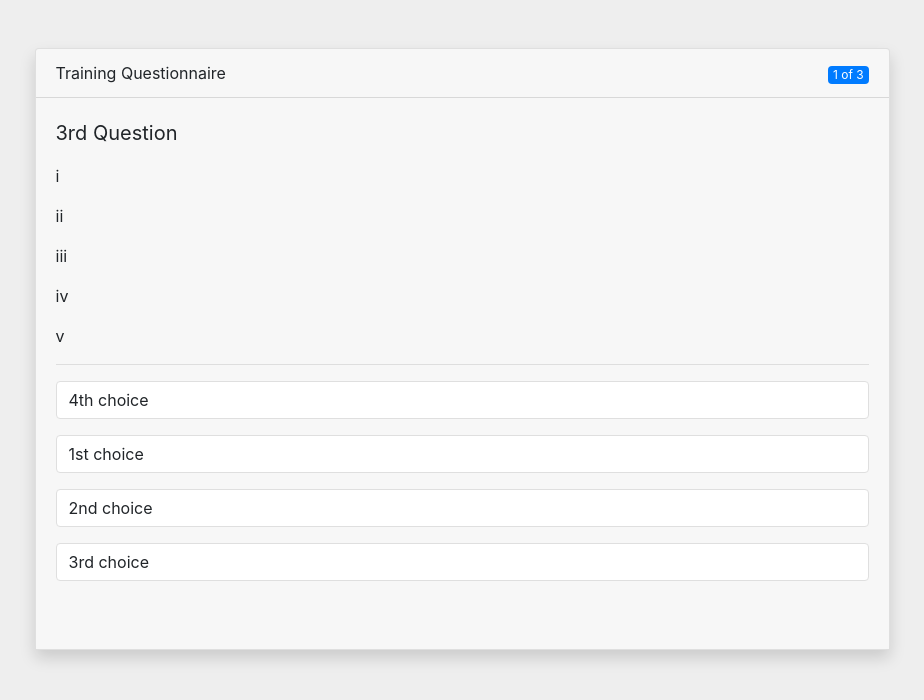
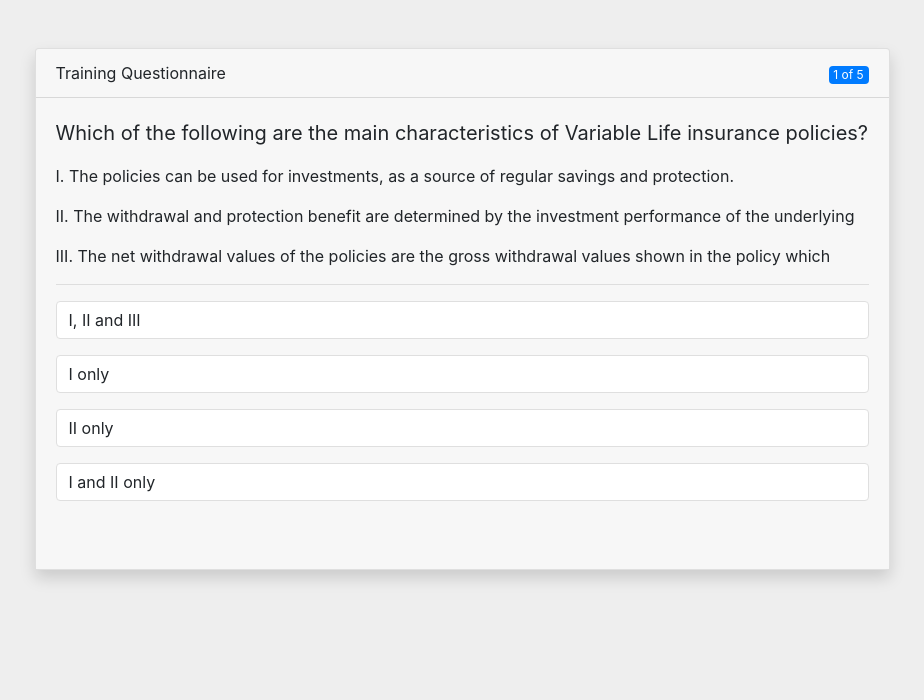
Before and after one commit to narcisskylake/narcisskylake.github.io, a plain HTML site: page index.html in a window 1280 px wide. Both pictures are taken after typing "Sample" into the empty fields and a click on the button "Start Quiz". Shown: the whole page, without its empty margins (178-1102 px from the left). Drawn offline with Linux system fonts and the light colour scheme.

Commit message:
[Update] Fixed choices shuffle feature

```diff
--- a/index.html
+++ b/index.html
@@ -53,7 +53,7 @@
 
                   <div class="btn-group btn-group-toggle options-group" data-toggle="buttons">
                     <label class="btn btn-normal" data-ng-repeat="option in tc.currentQuestionItem.options">
-                      <input data-ng-model="tc.currentAnswer.answerOrder" value="{{$index}}" type="radio" name="options" autocomplete="off">
+                      <input data-ng-model="tc.currentAnswer.answer" value="{{option.key}}" type="radio" name="options" autocomplete="off">
                       {{option.value}}
                     </label>
 
@@ -61,7 +61,7 @@
 
                 </div>
 
-                <div data-ng-show="tc.currentAnswer.answerOrder > -1" class="question-controls">
+                <div data-ng-show="tc.currentAnswer.answer" class="question-controls">
                   <button data-ng-show="tc.isLastQuestion();" type="submit" class="btn btn-success float-right">Finish</button>
                   <button data-ng-hide="tc.isLastQuestion();" type="submit" class="btn btn-primary float-right">Proceed to next question</button>
                 </div>
@@ -77,7 +77,7 @@
               <div class="score-details">
                 <div class="answers-review" data-ng-repeat="item in tc.userAnswers">
                   <p>{{tc.getQuestion(item)}}</p>
-                  <p>Your answer: {{tc.getUserAnswer(item)}}</p>
+                  <p>Your answer: {{tc.getUserAnswerText(item)}}</p>
                   <p ng-bind-html="tc.getCorrectAnswer(item);"></p>
                 </div>
               </div>
--- a/js/app.js
+++ b/js/app.js
@@ -17,82 +17,122 @@ angular.module('tApp', []);
         tc.questions = {
             items: [
                 {
-                    question: '1st Question',
+                    question: 'People generally invest their money to provide:',
                     extraDetails: [
-                        'i',
-                        'ii',
-                        'iii',
-                        'iv',
-                        'v',
+                        'I. An improvement in their financial position',
+                        'II. A less comfortable standard of living',
+                        'III. Retirement income',
+                        'IV. Funds for paying necessary expenses and taxes when the person dies'
                     ],
                     options: [
                         {
                             'key' : 'a',
-                            'value' : '1st choice'
+                            'value' : 'I, II and III'
                         },{
                             'key' : 'b',
-                            'value' : '2nd choice'
+                            'value' : 'I, III and IV'
                         },{
                             'key' : 'c',
-                            'value' : '3rd choice'
+                            'value' : 'I, II and IV'
                         },{
                             'key' : 'd',
-                            'value' : '4th choice'
+                            'value' : 'II, III and IV'
                         }
                     ],
-                    answer: 3
+                    answer: 'b'
                 },
                 {
-                    question: '2nd Question',
+                    question: 'Which of the following funds is comprised of a higher proportion of equity and a lower proportion of fixed-income',
+                    extraDetails: [],
+                    options: [
+                        {
+                            'key' : 'a',
+                            'value' : 'Bond Funds'
+                        },{
+                            'key' : 'b',
+                            'value' : 'Cash Funds'
+                        },{
+                            'key' : 'c',
+                            'value' : 'Managed Funds'
+                        },{
+                            'key' : 'd',
+                            'value' : 'Mixed Funds'
+                        }
+                    ],
+                    answer: 'c'
+                },
+                {
+                    question: 'Which of the following are the main characteristics of Variable Life insurance policies?',
                     extraDetails: [
-                        'i',
-                        'ii',
-                        'iii',
-                        'iv',
-                        'v',
+                        'I. The policies can be used for investments, as a source of regular savings and protection.',
+                        'II. The withdrawal and protection benefit are determined by the investment performance of the underlying',
+                        'III. The net withdrawal values of the policies are the gross withdrawal values shown in the policy which'
                     ],
                     options: [
                         {
                             'key' : 'a',
-                            'value' : '1st choice'
+                            'value' : 'I only'
                         },{
                             'key' : 'b',
-                            'value' : '2nd choice'
+                            'value' : 'II only'
                         },{
                             'key' : 'c',
-                            'value' : '3rd choice'
+                            'value' : 'I and II only'
                         },{
                             'key' : 'd',
-                            'value' : '4th choice'
+                            'value' : 'I, II and III'
                         }
                     ],
-                    answer: 1
+                    answer: 'c'
                 },
                 {
-                    question: '3rd Question',
+                    question: 'Which of the following statements are FALSE?',
                     extraDetails: [
-                        'i',
-                        'ii',
-                        'iii',
-                        'iv',
-                        'v',
+                        'I. The policyowners may request a partial withdrawal of the policy and the amount will be met by cashing the units at the offer price.',
+                        'II. The structure of charges and the investment content of a Variable Life policy are specified in the policy document and the policy statement.',
+                        'III. Some Variable Life policies grant loans to policyowners which is limited to a percentage of the cash value.',
+                        'IV. Commissions and office expenses are met by a variety of implicit charges, some of which are variable.'
                     ],
                     options: [
                         {
                             'key' : 'a',
-                            'value' : '1st choice'
+                            'value' : 'I and II only'
                         },{
                             'key' : 'b',
-                            'value' : '2nd choice'
+                            'value' : 'I and III only'
                         },{
                             'key' : 'c',
-                            'value' : '3rd choice'
+                            'value' : 'II and III only'
                         },{
                             'key' : 'd',
-                            'value' : '4th choice'
+                            'value' : 'All of the above'
                         }
                     ],
-                    answer: 2
+                    answer: 'b'
+                },
+                {
+                    question: 'Which of the following statements about the feature of Regular Premium Variable Life Policy are TRUE?',
+                    extraDetails: [
+                        'I. Top-ups are usually allowed.',
+                        'II. The level of coverage can be varied.',
+                        'III. Premium holidays are usually allowed.'
+                    ],
+                    options: [
+                        {
+                            'key' : 'a',
+                            'value' : 'I and II only'
+                        },{
+                            'key' : 'b',
+                            'value' : 'I and III only'
+                        },{
+                            'key' : 'c',
+                            'value' : 'II and III only'
+                        },{
+                            'key' : 'd',
+                            'value' : 'I, II and III'
+                        }
+                    ],
+                    answer: 'd'
                 }
             ]
         };
@@ -112,7 +152,7 @@ angular.module('tApp', []);
 
         tc.currentAnswer = {
             questionOrder: -1,
-            answerOrder: -1
+            answer: ''
         };
 
         tc.totalScore = 0;
@@ -133,7 +173,7 @@ angular.module('tApp', []);
 
         tc.checkUserAnswers = checkUserAnswers;
         tc.getQuestion = getQuestion;
-        tc.getUserAnswer = getUserAnswer;
+        tc.getUserAnswerText = getUserAnswerText;
         tc.getCorrectAnswer = getCorrectAnswer;
 
         tc.shuffleQuestionsAnswers = shuffleQuestionsAnswers;
@@ -166,7 +206,7 @@ angular.module('tApp', []);
         function clearCurrentAnswer() {
             tc.currentAnswer = {
                 questionOrder: -1,
-                answerOrder: -1
+                answer: ''
             };
         }
 
@@ -184,26 +224,46 @@ angular.module('tApp', []);
 
 
         function checkUserAnswers() {
+            console.log(tc.userAnswers);
 
             tc.userAnswers.forEach(function (item, index) {
-                if(item.answerOrder == (tc.questions.items[item.questionOrder].answer - 1)) {
+                if(item.answer === (tc.questions.items[item.questionOrder].answer)) {
                     tc.totalScore++;
                 }
             });
+
+            console.log(tc.totalScore);
+
         }
 
         function getQuestion(item) {
             return tc.questions.items[item.questionOrder].question;
         }
 
-        function getUserAnswer(item) {
-            return tc.questions.items[item.questionOrder].options[item.answerOrder].value;
+        function getUserAnswerText(item) {
+            let userAnswerText = '';
+            let thisQUestionOptions = tc.questions.items[item.questionOrder].options;
+
+            thisQUestionOptions.forEach(function (options, index) {
+                if(options.key === item.answer) {
+                    userAnswerText = options.value;
+                }
+            });
+
+            return userAnswerText;
         }
 
         function getCorrectAnswer(item) {
-            let userAnswer = item.answerOrder;
-            let correctAnswer = tc.questions.items[item.questionOrder].answer - 1;
-            let correctAnswerText = tc.questions.items[item.questionOrder].options[tc.questions.items[item.questionOrder].answer - 1].value;
+            let userAnswer = item.answer;
+            let correctAnswer = tc.questions.items[item.questionOrder].answer;
+
+            let correctAnswerText = '';
+
+            tc.questions.items[item.questionOrder].options.forEach(function (options, index) {
+                if(options.key === correctAnswer) {
+                    correctAnswerText = options.value;
+                }
+            });
 
             return $sce.trustAsHtml(userAnswer == correctAnswer ?
                 '<span class="text-success">Your answer is correct!</span>'
```
